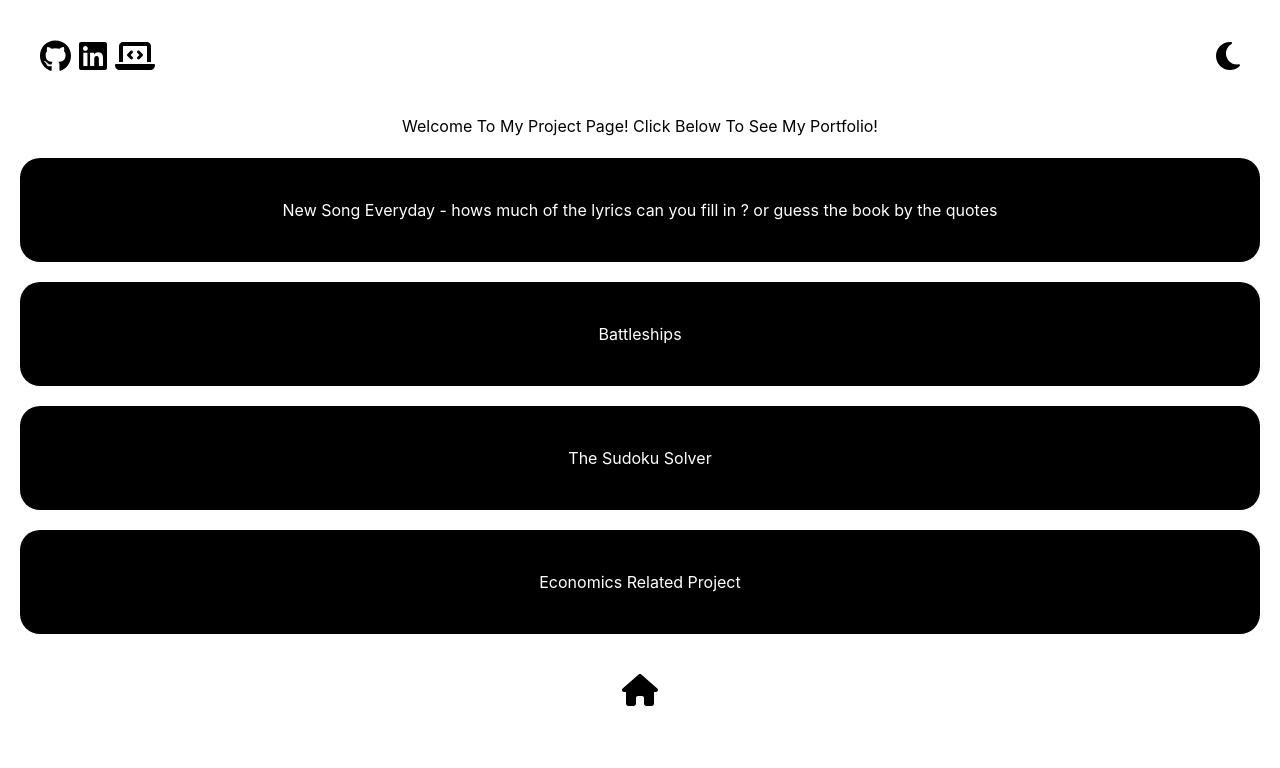
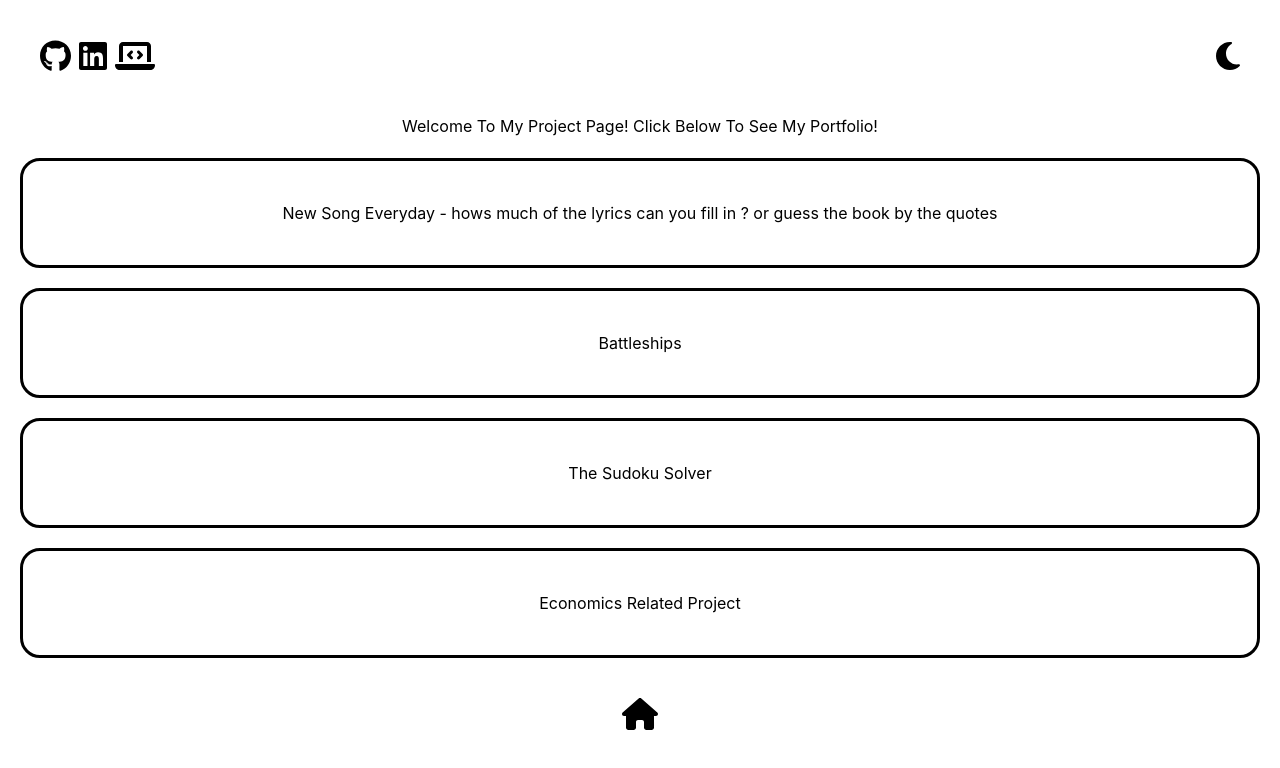
Before and after one commit to AalimCoding/AalimCoding.github.io, a React (Create React App) app: page /SudokuSolver in a window 1280 px wide. Shown: the top 768 px of the page. Built offline with nearby package versions, Linux system fonts and the light colour scheme.

Commit message:
Improved dark mode

```diff
--- a/src/App.js
+++ b/src/App.js
@@ -12,13 +12,14 @@ import ProjectsPreview from './Homepage';
 
 
 function App() {
+
   return (
     <div className="App">
       <HashRouter>
         <ThemeProvider>
           <ChakraProvider>
             <Header />
-            <Routes>
+            <Routes        >
               <Route path="/" element={<ProjectsPreview />} />
               <Route path="/WordleStyleGame" element={<WordleStyleGame />} />
               <Route path="/Battleships" element={<Battleships />} />
--- a/src/Homepage.js
+++ b/src/Homepage.js
@@ -16,8 +16,9 @@ function Homepage() {
 
             <Link to="/WordleStyleGame">
                 <Box style={{
-                    color: theme === "light" ? "white" : "black",
-                    background: theme === "light" ? "black" : "white",
+                    color: theme === "light" ? "black" : "white",
+                    background: theme === "light" ? "white" : "black",
+                    border: "3px solid",
                     borderRadius: 20,
                     padding: 40,
                     margin: 20
@@ -26,8 +27,9 @@ function Homepage() {
 
             <Link to="/Battleships">
                 <Box style={{
-                    color: theme === "light" ? "white" : "black",
-                    background: theme === "light" ? "black" : "white",
+                    color: theme === "light" ? "black" : "white",
+                    background: theme === "light" ? "white" : "black",
+                    border: "3px solid",
                     borderRadius: 20,
                     padding: 40,
                     margin: 20
@@ -36,8 +38,9 @@ function Homepage() {
 
             <Link to="/SudokuSolver">
                 <Box style={{
-                    color: theme === "light" ? "white" : "black",
-                    background: theme === "light" ? "black" : "white",
+                    color: theme === "light" ? "black" : "white",
+                    background: theme === "light" ? "white" : "black",
+                    border: "3px solid",
                     borderRadius: 20,
                     padding: 40,
                     margin: 20
@@ -46,8 +49,9 @@ function Homepage() {
 
             <Link to="/ProjectTBC">
                 <Box style={{
-                    color: theme === "light" ? "white" : "black",
-                    background: theme === "light" ? "black" : "white",
+                    color: theme === "light" ? "black" : "white",
+                    background: theme === "light" ? "white" : "black",
+                    border: "3px solid",
                     borderRadius: 20,
                     padding: 40,
                     margin: 20
```
